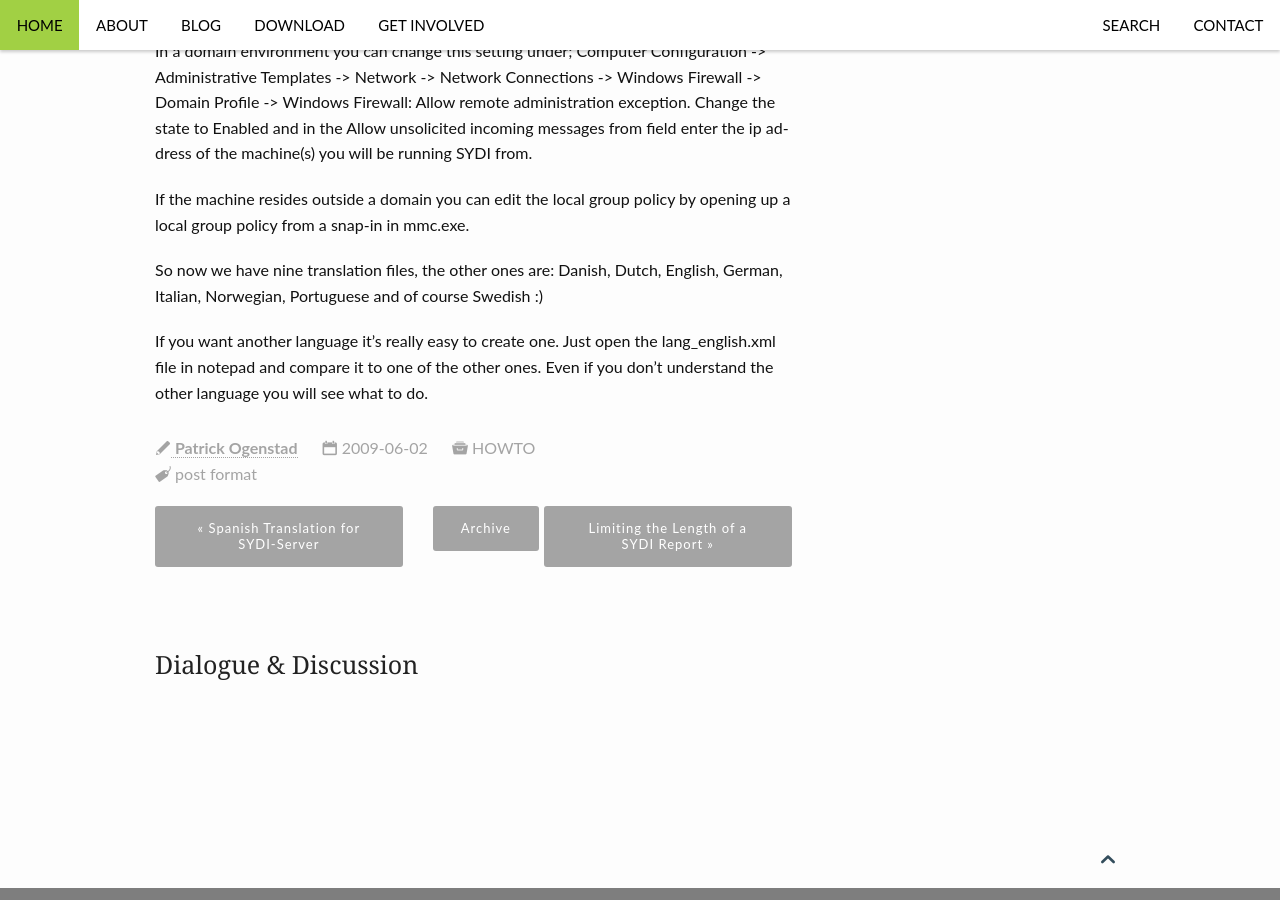
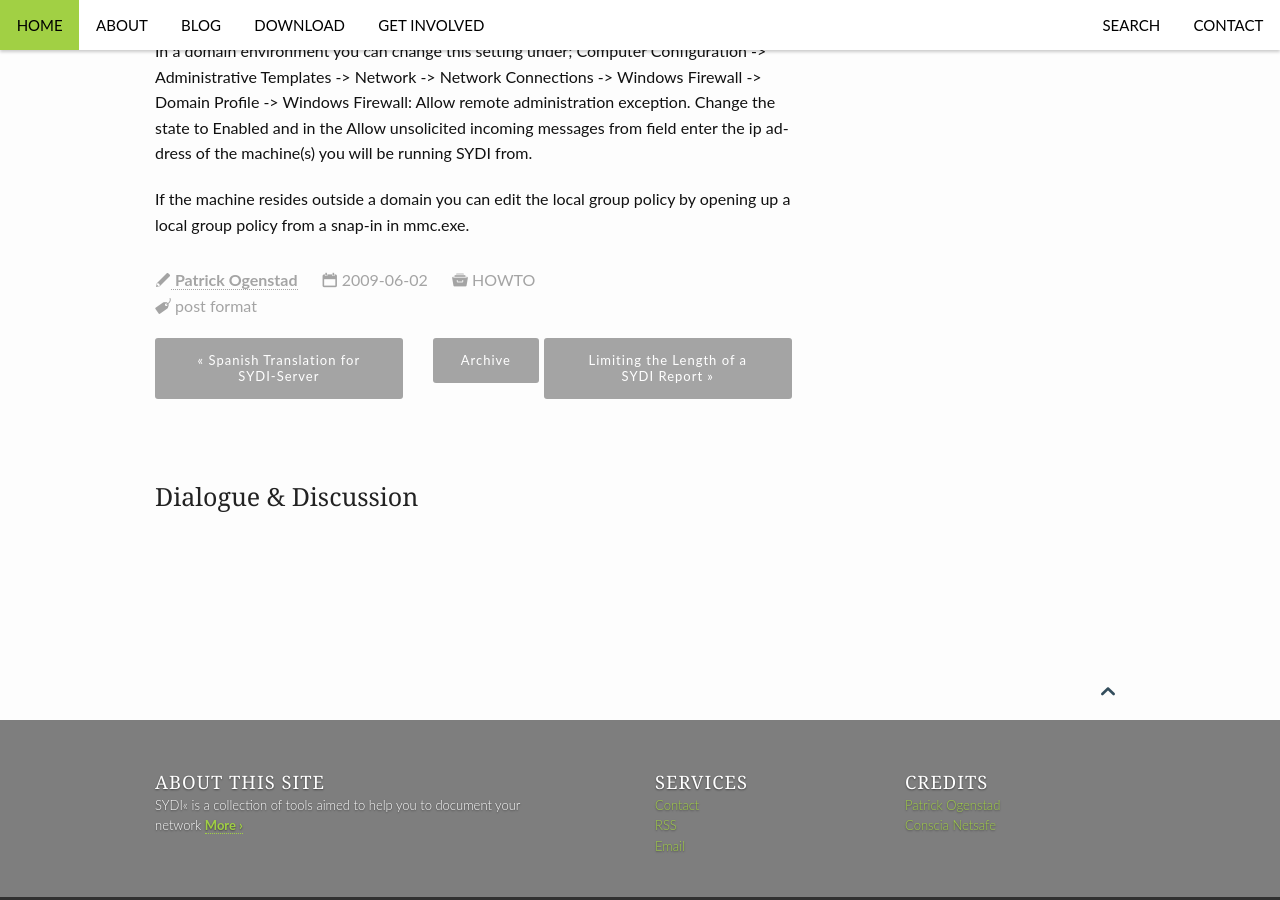
Before and after one commit to sydi/sydi.github.io, a Jekyll site: the page built from _posts/howto/2009-06-02-how-to-use-sydi-server-with-the-windows-xp-firewall.md, in a window 1280 px wide and 900 px high, scrolled down 756 px. Built offline with Jekyll 4.4.1, drawn with Linux system fonts in a browser that asks for light colours; comment, search, counter and statistics services are not loaded.

Commit message:
removed 'bonus' text

```diff
--- a/_posts/howto/2009-06-02-how-to-use-sydi-server-with-the-windows-xp-firewall.md
+++ b/_posts/howto/2009-06-02-how-to-use-sydi-server-with-the-windows-xp-firewall.md
@@ -25,7 +25,3 @@ In order to allow this communication you would have to change the group policy f
 In a domain environment you can change this setting under; Computer Configuration -&gt; Administrative Templates -&gt; Network -&gt; Network Connections -&gt; Windows Firewall -&gt; Domain Profile -&gt; Windows Firewall: Allow remote administration exception. Change the state to Enabled and in the Allow unsolicited incoming messages from field enter the ip address of the machine(s) you will be running SYDI from.
 
 If the machine resides outside a domain you can edit the local group policy by opening up a local group policy from a snap-in in mmc.exe.
-
-So now we have nine translation files, the other ones are: Danish, Dutch, English, German, Italian, Norwegian, Portuguese and of course Swedish :)
-
-If you want another language it's really easy to create one. Just open the lang_english.xml file in notepad and compare it to one of the other ones. Even if you don't understand the other language you will see what to do.
```
